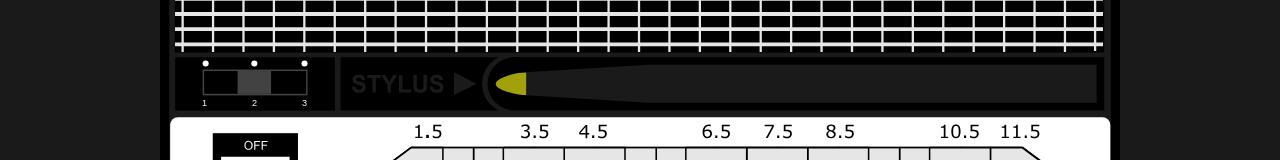
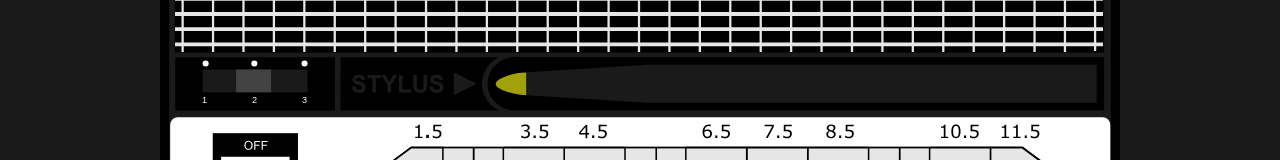
Before and after one commit to oscarrc/Tactylophone, a website: page index.html in a window 1280 px wide. Shown: the part 359-519 px from the top of the page. Drawn offline with Linux system fonts and the light colour scheme.

Commit message:
[MOD] Toggle style

```diff
--- a/css/styles.css
+++ b/css/styles.css
@@ -43,6 +43,10 @@ table {
 	border-spacing: 0;
 }
 
+body{
+    background-color: #1A1A1A;
+}
+
 main {
     position: relative;
     display: flex;
@@ -53,6 +57,7 @@ main {
     height: 100dvh;
     width: 100dvw;
     background-color: #1A1A1A;
+    transition: all 100ms ease-in
 }
 
 @media screen and (min-width: 320px) and (max-width: 767px) and (orientation: portrait){
@@ -176,7 +181,7 @@ main {
 
 .toggle {
     position: relative;
-    border: 1px solid #424242;
+    background-color: #1A1A1A;
     display: flex;
     justify-content: center;
 }
```
